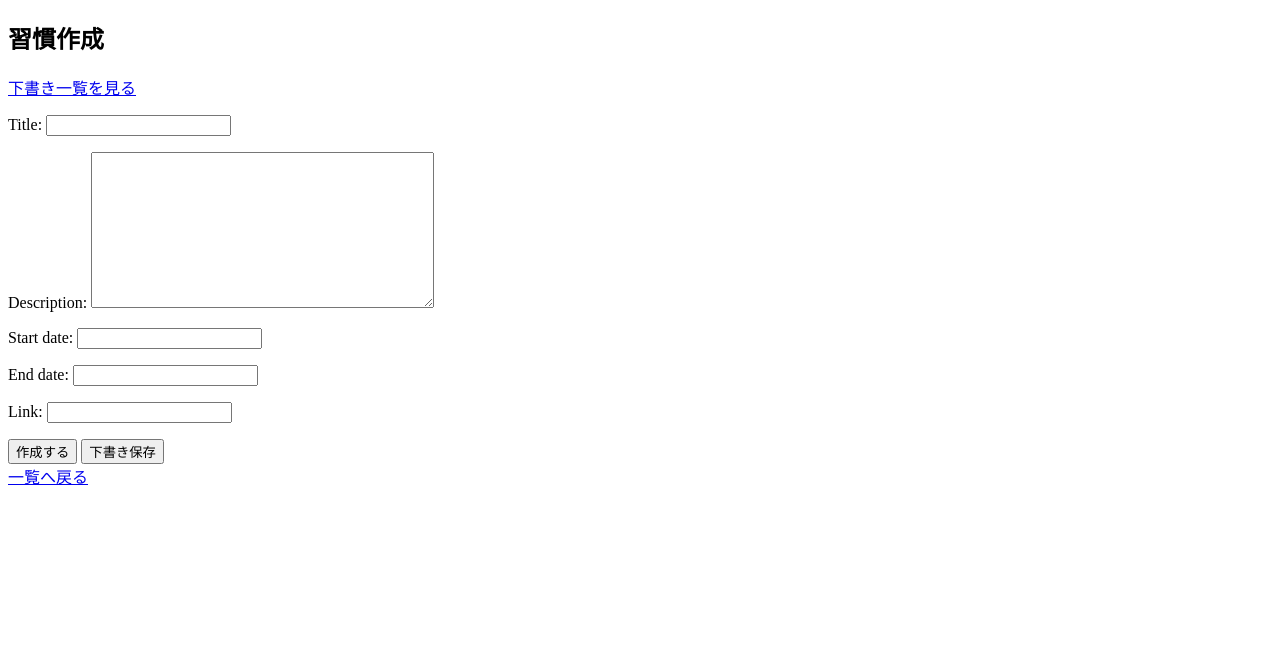
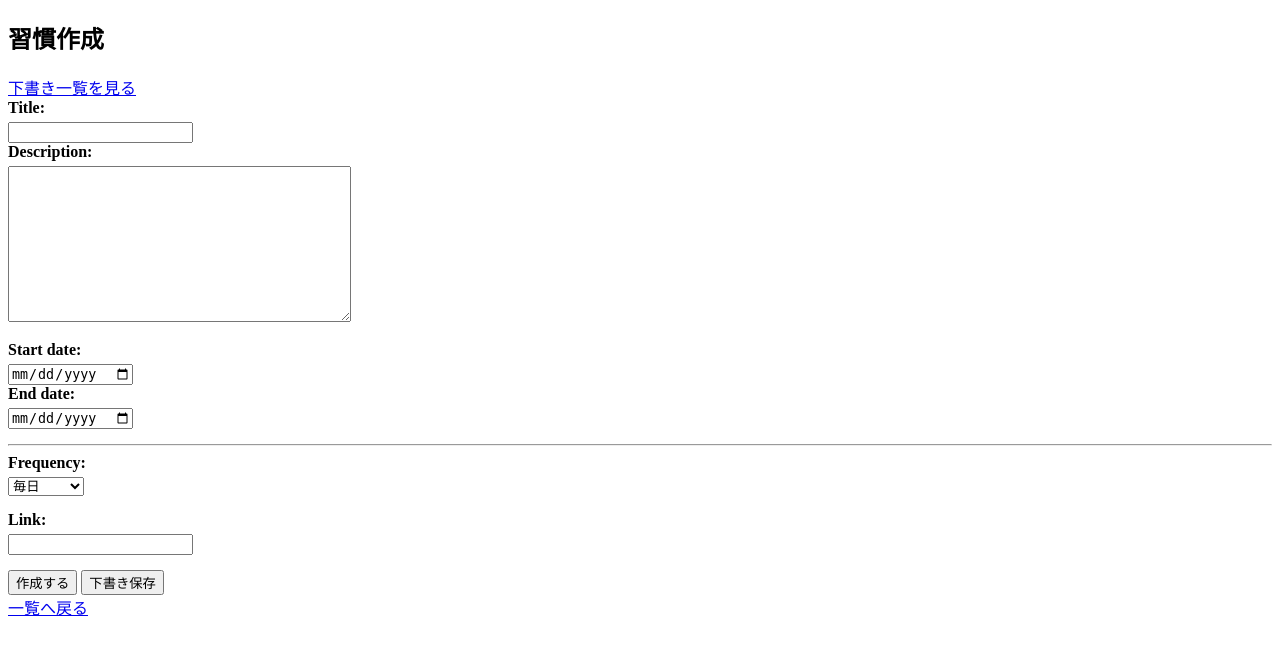
Before and after one commit to Mutou-dev123/task-habit-manager, a Django app: page /habits/create/ in a window 1280 px wide. Shown: the part 108-763 px from the top of the page. Run offline with Django 5.2, Linux system fonts and the light colour scheme; parts of the project's set-up code (start-up, migrations or seed data) failed here and were passed over.

Commit message:
習慣フォームの改善と動的制御の追加 - 曜日選択のためのチェックボックスフィールドを追加 - フォームフィールドを整理し、動的に表示を制御するスクリプトを追加 - 習慣編集時のリダイレクト処理を修正

```diff
--- a/habits/forms.py
+++ b/habits/forms.py
@@ -3,6 +3,37 @@ from .models import Habit
 
 # 習慣作成フォーム
 class HabitForm(forms.ModelForm):
+    WEEKDAY_CHOICES = [
+        (0, "月"), (1, "火"), (2, "水"), (3, "木"), (4, "金"), (5, "土"), (6, "日"),
+    ]
+
+    weekdays = forms.MultipleChoiceField(
+        choices=WEEKDAY_CHOICES,
+        widget=forms.CheckboxSelectMultiple,
+        required=False,
+        label="実施曜日"
+    )
+
     class Meta:
         model = Habit
-        fields = ["title", "description", "start_date", "end_date", "link"]
+        fields = [
+            "title", "description", "start_date", "end_date",
+            "frequency", "interval_days", "weekdays",
+            "count_type", "target_count", "link",
+        ]
+        widgets = {
+            "start_date": forms.DateInput(attrs={"type": "date"}),
+            "end_date": forms.DateInput(attrs={"type": "date"}),
+        }
+
+    def __init__(self, *args, **kwargs):
+        super().__init__(*args, **kwargs)
+
+        if self.instance and self.instance.weekdays:
+            self.initial["weekdays"] = self.instance.weekdays
+
+    def clean_weekdays(self):
+        data = self.cleaned_data.get("weekdays")
+        if data:
+            return [int(d) for d in data]
+        return None
--- a/habits/templates/habits/habit_form.html
+++ b/habits/templates/habits/habit_form.html
@@ -1,33 +1,99 @@
 {% extends "base.html" %}
 
 {% block title %}
-    {% if habit %}
-        習慣編集
-    {% else %}
-        習慣作成
-    {% endif %}
+    {% if habit %}習慣編集{% else %}習慣作成{% endif %}
 {% endblock %}
 
 {% block content %}
-{% if mode == "edit" %}
-    <h2>習慣編集</h2>
-{% else %}
-    <h2>習慣作成</h2>
+    <h2>{% if form.instance.pk %}習慣編集{% else %}習慣作成{% endif %}</h2>
+    {% if not form.instance.pk %}
         <a href="{% url 'habit_draft_list' %}">下書き一覧を見る</a>
     {% endif %}
 
-<form method="post">
+    <form method="post" id="habit-form">
         {% csrf_token %}
-    {{ form.as_p }}
 
-    {% if mode == "edit" %}
+        {# 基本情報 #}
+        <div class="field-group">
+            {{ form.title.label_tag }} {{ form.title }}
+            {{ form.description.label_tag }} {{ form.description }}
+        </div>
+
+        <div class="field-group">
+            {{ form.start_date.label_tag }} {{ form.start_date }}
+            {{ form.end_date.label_tag }} {{ form.end_date }}
+        </div>
+
+        <hr>
+
+        {# 頻度設定 #}
+        <div class="field-group">
+            {{ form.frequency.label_tag }} {{ form.frequency }}
+        </div>
+
+        {# 〇日おき指定 #}
+        <div id="div_interval" class="conditional-field">
+            {{ form.interval_days.label_tag }} {{ form.interval_days }}
+        </div>
+
+        {# 曜日指定 #}
+        <div id="div_weekday" class="conditional-field">
+            {{ form.weekdays.label_tag }}
+            <div class="weekday-checkboxes">
+                {{ form.weekdays }}
+            </div>
+        </div>
+
+        {# 回数指定 #}
+        <div id="div_count" class="conditional-field">
+            {{ form.count_type.label_tag }} {{ form.count_type }}
+            {{ form.target_count.label_tag }} {{ form.target_count }}
+        </div>
+
+        <div class="field-group">
+            {{ form.link.label_tag }} {{ form.link }}
+        </div>
+
+        <div class="form-actions">
+            {% if form.instance.pk %}
                 <button type="submit">更新する</button>
             {% else %}
                 <button type="submit" name="save_habit">作成する</button>
                 <button type="submit" name="save_draft">下書き保存</button>
             {% endif %}
+        </div>
     </form>
 
     <a href="{% url 'habit_list' %}">一覧へ戻る</a>
 
+    {# 動的制御スクリプト #}
+    <script>
+        document.addEventListener('DOMContentLoaded', function() {
+            const freqSelect = document.querySelector('select[name="frequency"]');
+            const fields = {
+                'interval': document.getElementById('div_interval'),
+                'weekday': document.getElementById('div_weekday'),
+                'count': document.getElementById('div_count')
+            };
+
+            function toggleFields() {
+                const val = freqSelect.value;
+                Object.values(fields).forEach(el => el.style.display = 'none');
+
+                if (fields[val]) {
+                    fields[val].style.display = 'block';
+                }
+            }
+
+            freqSelect.addEventListener('change', toggleFields);
+            toggleFields();
+        });
+    </script>
+
+    <style>
+        .conditional-field { margin: 15px 0; padding: 10px; background: #f9f9f9; border-radius: 4px; }
+        .field-group { margin-bottom: 15px; }
+        .weekday-checkboxes ul { list-style: none; display: flex; gap: 10px; padding: 0; }
+        label { font-weight: bold; display: block; margin-bottom: 5px; }
+    </style>
 {% endblock %}
--- a/habits/views.py
+++ b/habits/views.py
@@ -59,11 +59,7 @@ def habit_update(request, pk):
     else:
         form = HabitForm(instance=habit)
 
-    return render(request, "habits/habit_form.html", {
-        "form": form,
-        "habit": habit,
-        "mode": "mode",
-    })
+    return redirect("habit_detail", pk=habit.id)
 
 # 習慣削除
 def habit_delete(request, pk):
```
Lines whose indentation alone changed are shown as unchanged.
